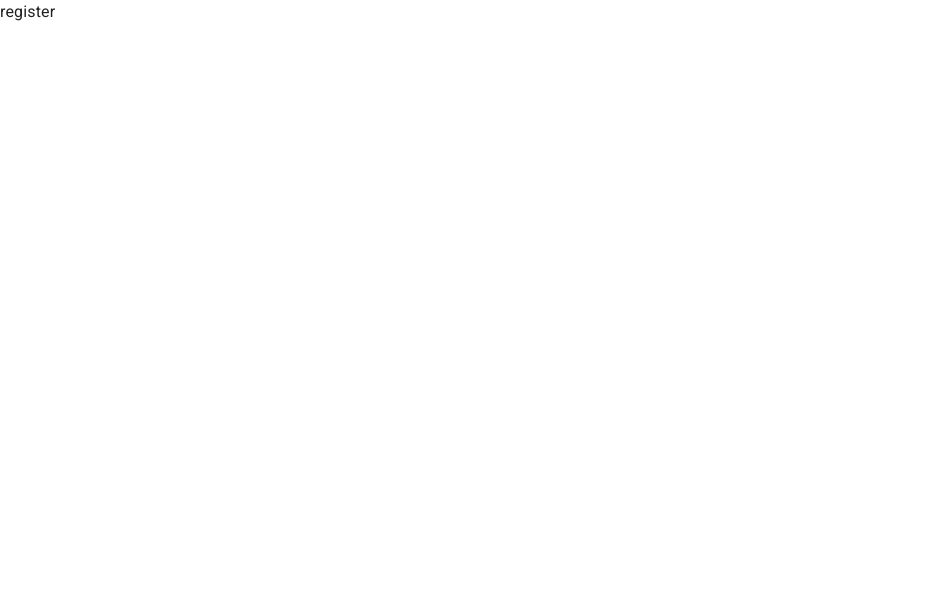
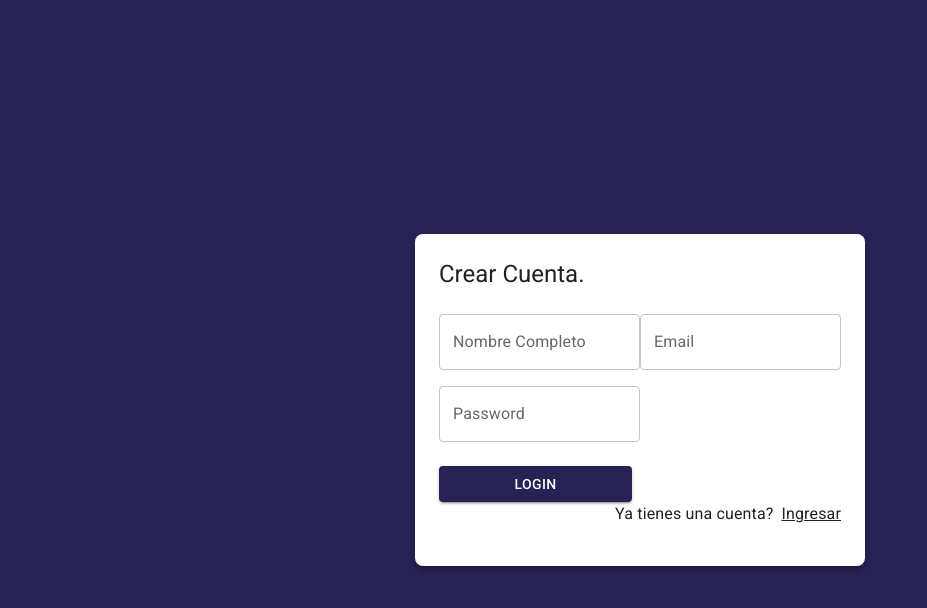
Before and after one commit to esyacelga/journal-app, a React (Vite) app: page /auth/register in a window 1280 px wide. Shown: the top 608 px of the page, without its empty margins (0-927 px from the left). Built offline with nearby package versions, Linux system fonts and the light colour scheme.

Commit message:
Register component

```diff
--- a/src/auth/layout/AuthLayout.tsx
+++ b/src/auth/layout/AuthLayout.tsx
@@ -1,6 +1,6 @@
 import {Grid, Typography} from "@mui/material";
 
-export const AuthLayout = ({children = '', title = ''}) => {
+export const AuthLayout = ({children, title = ''}) => {
     return (
         <Grid container spacing={0} direction="column"
               alignItems="center" justifyContent="center"
--- a/src/auth/pages/register-page.tsx
+++ b/src/auth/pages/register-page.tsx
@@ -1,5 +1,55 @@
+import {AuthLayout} from "../layout/AuthLayout.tsx";
+import {Button, Grid, Link, TextField, Typography} from "@mui/material";
+import {Link as RouterLink} from "react-router-dom";
+
 export const RegisterPage = () => {
-    return(
-        <div>register</div>
+    return (
+        <AuthLayout title="Crear Cuenta.    ">
+            <form>
+                <Grid container>
+                    <Grid item xs={12} md={6} sx={{mt: 2}}>
+                        <TextField label="Nombre Completo"
+                                   type="text"
+                                   placeholder="Jhon Doe"
+                                   fullWidth
+                        ></TextField>
+                    </Grid>
+                    <Grid item xs={12} md={6} sx={{mt: 2}}>
+                        <TextField label="Email"
+                                   type="email"
+                                   placeholder="cooreo@google.com"
+                                   fullWidth
+                        ></TextField>
+                    </Grid>
+                    <Grid item xs={12} md={6} sx={{mt: 2}}>
+                        <TextField label="Password"
+                                   type="password"
+                                   placeholder="************"
+                                   fullWidth
+                        ></TextField>
+                    </Grid>
+
+                </Grid>
+                <Grid container spacing={2} sx={{mb: 2, mt: 1}}>
+                    <Grid item xs={12} sm={6}>
+                        <Button variant='contained' fullWidth>
+                            Login
+                        </Button>
+
+                    </Grid>
+
+                    <Grid container direction="row" justifyContent='end'>
+                        <Typography sx={{mr: 1}}>Ya tienes una cuenta?</Typography>
+                        <Link component={RouterLink} color='inherit' to="/auth/login">
+                            Ingresar
+                        </Link>
+
+                    </Grid>
+                </Grid>
+            </form>
+
+        </AuthLayout>
+
+
     )
 }
```
